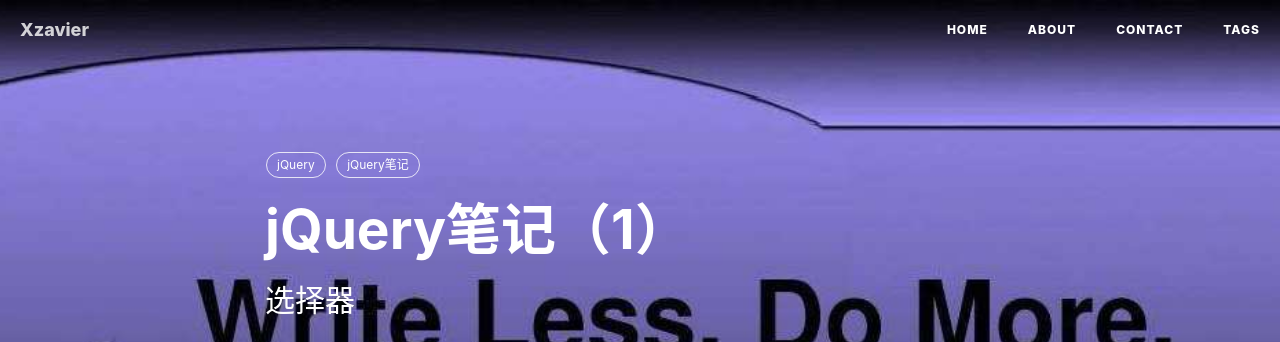
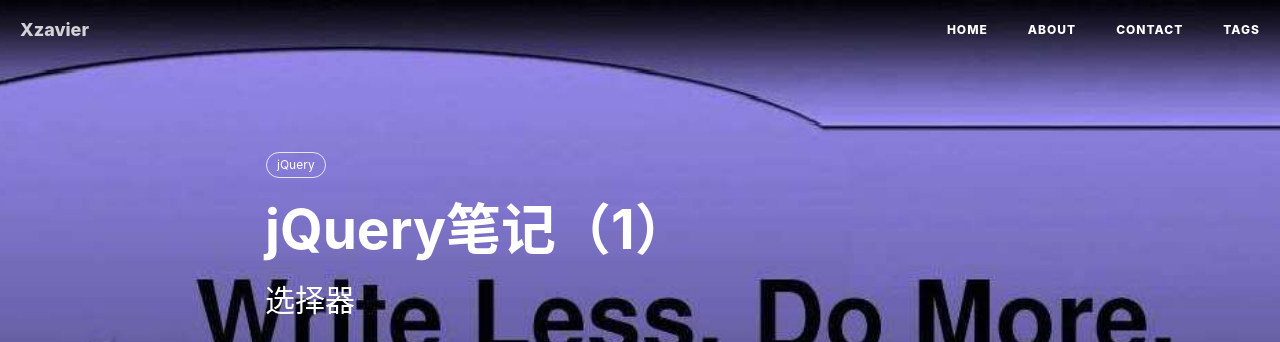
Before and after one commit to LonelyJoker/xiaohuazheng.github.io, a Jekyll site: the page built from _posts/2016-10-31-jquery-notes-selector.md, in a window 1280 px wide and 900 px high. Shown: the top 342 px of the window. Built offline with Jekyll 4.4.1, drawn with Linux system fonts in a browser that asks for light colours; nearby versions of some CDN libraries; comment, search, counter and statistics services are not loaded.

Commit message:
del jq note cat

```diff
--- a/_posts/2016-10-31-jquery-notes-selector.md
+++ b/_posts/2016-10-31-jquery-notes-selector.md
@@ -8,7 +8,6 @@ header-img: "img/posts/jquery-bg.jpg"
 catalog: true
 tags:
     - jQuery
-    - jQuery笔记
 ---
 
 # jQuery-选择器浅析
```
